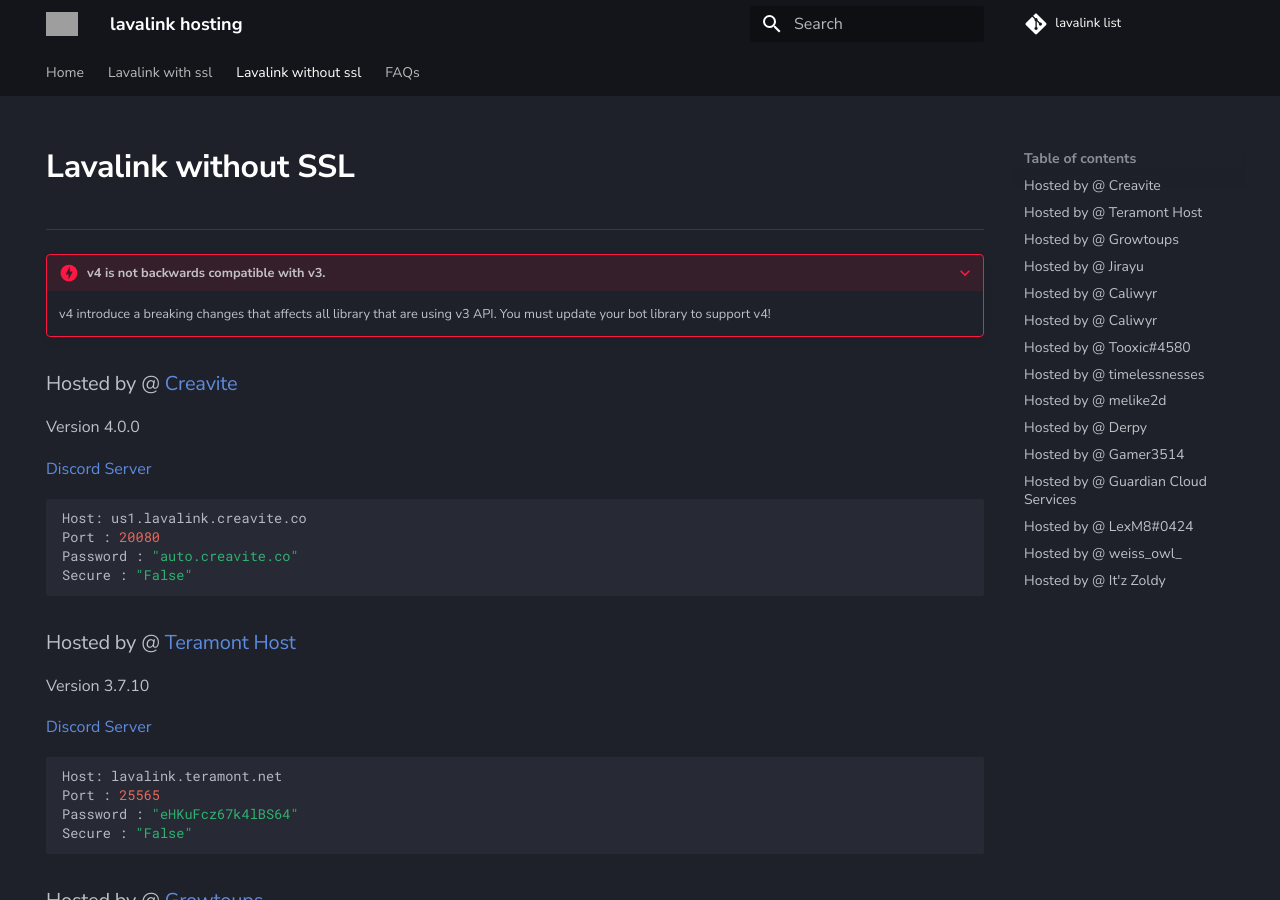
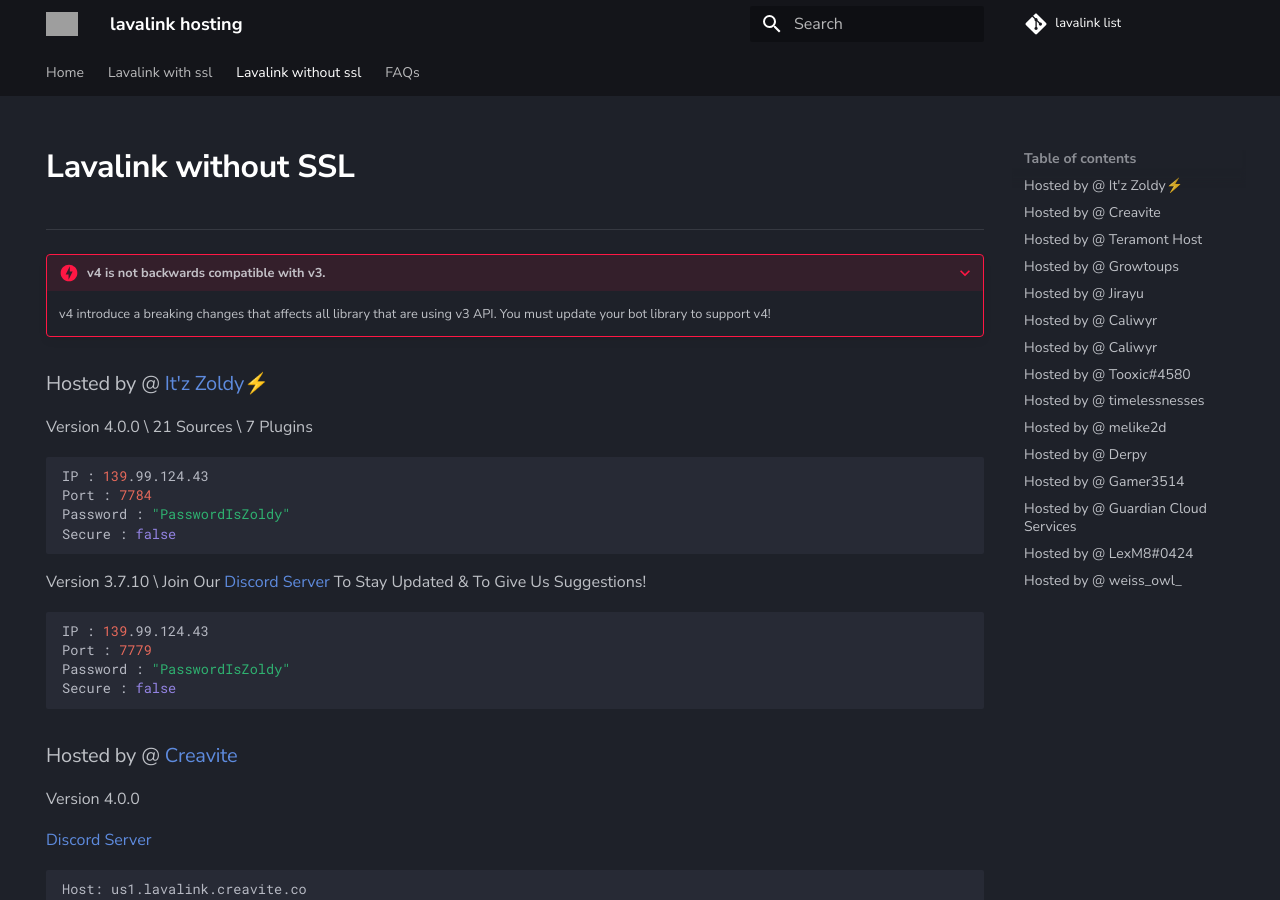
Before and after one commit to DarrenOfficial/lavalink-list, an MkDocs documentation site: the page built from docs/NoSSL/lavalink-without-ssl.md, in a window 1280 px wide and 900 px high. Built offline with MkDocs 1.6.1 and Material for MkDocs 9.7.7, drawn with Linux system fonts in a browser that asks for light colours; comment, search, counter and statistics services are not loaded; some of the changed text lies outside the part shown; grey boxes are pictures that could not be loaded.

Commit message:
Dropped another v4 and added v3 (#424)
Co-authored-by: Zoldy⚡ <58603220+ZoldZap@users.noreply.github.com>

````diff
--- a/docs/NoSSL/lavalink-without-ssl.md
+++ b/docs/NoSSL/lavalink-without-ssl.md
@@ -16,6 +16,23 @@ description: Without SSL should work out of the box!
 
     v4 introduce a breaking changes that affects all library that are using v3 API.
     You must update your bot library to support v4!
+
+### Hosted by @ [It'z Zoldy⚡](https://discord.gg/CUT7JpK9HF)
+Version 4.0.0 \ 21 Sources \ 7 Plugins
+```bash
+IP : 139.99.124.43
+Port : 7784
+Password : "PasswordIsZoldy"
+Secure : false
+```
+
+Version 3.7.10 \ Join Our [Discord Server](https://discord.gg/CUT7JpK9HF) To Stay Updated & To Give Us Suggestions!
+```bash
+IP : 139.99.124.43
+Port : 7779
+Password : "PasswordIsZoldy"
+Secure : false
+```
 
 ### Hosted by @ [Creavite](https://crvt.co/a/lavalink)
 Version 4.0.0
@@ -180,20 +197,3 @@ Port : 14080
 Password : "youshallnotpass"
 Secure : false
 ```
-
-### Hosted by @ [It'z Zoldy](https://discord.gg/CUT7JpK9HF)
-Version 4.0.0 \ 20 Sources \ 3 Plugins
-```bash
-IP : 139.99.124.43
-Port : 7780
-Password : "PasswordIsZoldy"
-Secure : false
-```
-
-Version 4.0.0 \ Join Our [Discord Server](https://discord.gg/CUT7JpK9HF) To Stay Updated & Give Us Suggestions!
-```bash
-IP : 139.99.124.43
-Port : 7784
-Password : "PasswordIsZoldy"
-Secure : false
-```
````
